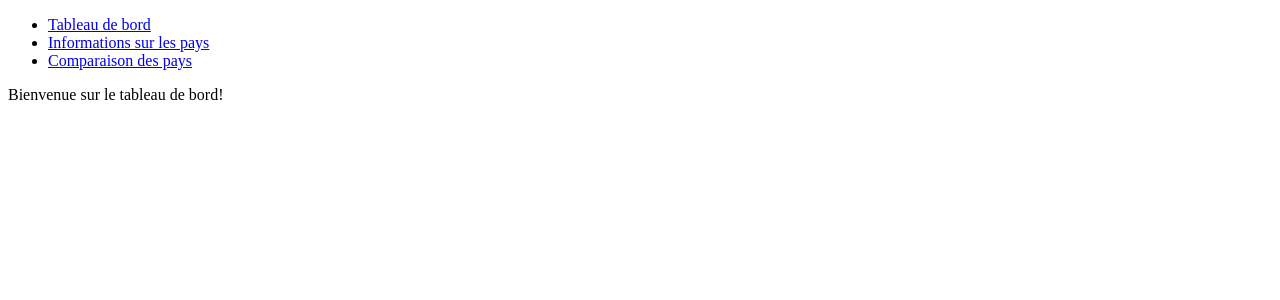
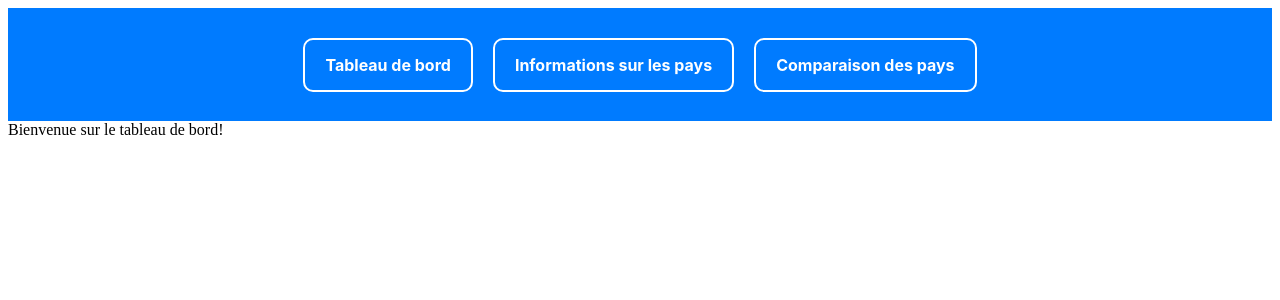
Before and after one commit to EkiaND/DED, a PHP site: page / in a window 1280 px wide. Shown: the top 300 px of the page. Run offline with PHP 8.4, Linux system fonts and the light colour scheme.

Commit message:
Update style.css
Décoration du bandeau de navigation (temporaire ?)

```diff
--- a/public/css/style.css
+++ b/public/css/style.css
@@ -1 +1,40 @@
 /* Styles principaux */
+
+
+nav {
+    font-family: 'Inter', sans-serif; /* Utilisation de la police Inter */
+    background-color: #007bff;
+    height: 3cm;
+    justify-content: center;
+    align-items: center;
+    display: flex;
+}
+
+ul {
+    display: flex;
+    justify-content: space-around;
+    align-items: center;
+    gap: 20px;
+    list-style: none;
+    padding: 0;
+    background-color: #007bff;
+}
+
+li {
+    background-color: #007bff;
+    padding: 15px 20px;
+    border-radius: 10px;
+    transition: 0.3s;
+    border: 2px solid white;
+}
+
+li a {
+    text-decoration: none;
+    color: white;
+    font-weight: bold;
+}
+
+li:hover {
+    background-color: #0056b3;
+    transform: scale(1.1);
+}
```
